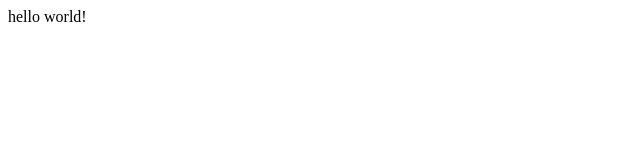
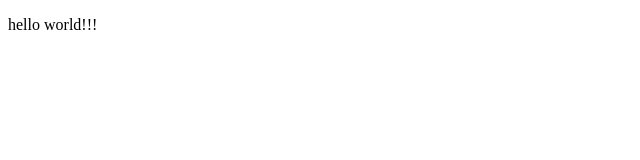
Before and after one commit to coding5211/coding5211.github.io, a plain HTML site: page index.html in a window 1280 px wide. Shown: the whole page, without its empty margins (0-640 px from the left). Drawn offline with Linux system fonts and the light colour scheme.

Commit message:
Update index.html

```diff
--- a/index.html
+++ b/index.html
@@ -5,6 +5,6 @@
 	<title>hello</title>
 </head>
 <body>
-hello world!
+<p>hello world!!!</p>
 </body>
 </html>
```
